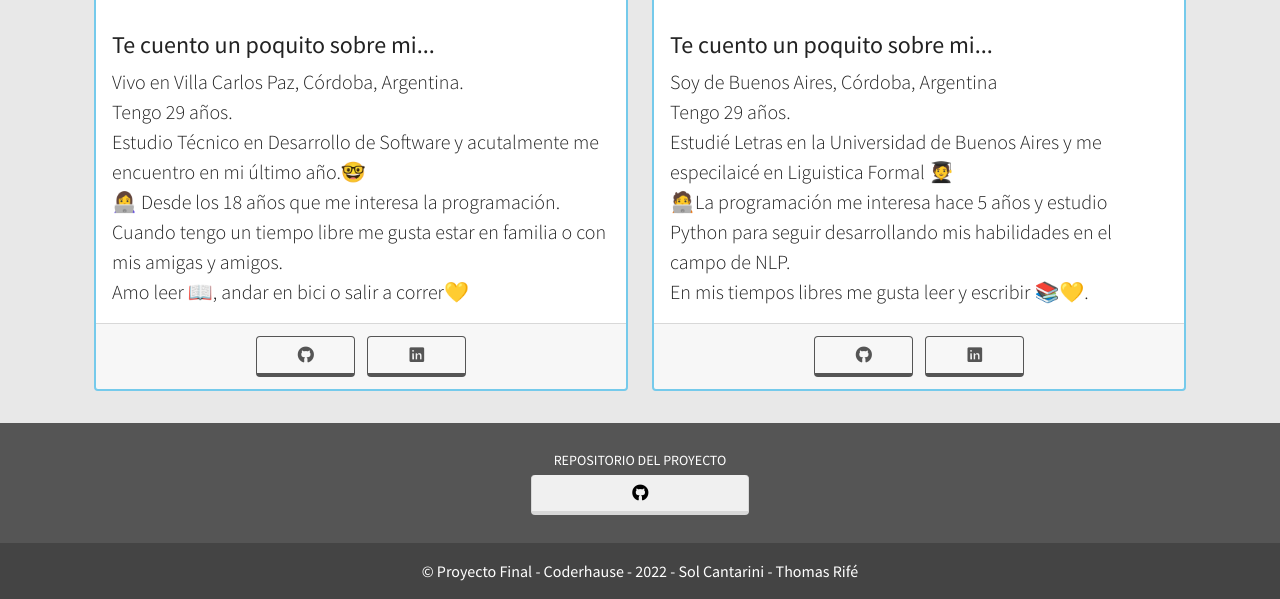
After one commit to thomasrife/ProyectoFinalBlog, a Django app: page /sobre_nosotros/ in a window 1280 px wide. The commit adds this page. Shown: the part 523-1122 px from the top of the page. Run offline with Django 4.2, Linux system fonts and the light colour scheme; parts of the project's set-up code (start-up, migrations or seed data) failed here and were passed over; some libraries are stand-ins or nearby versions.

Commit message:
Se relizó la sección de about y el destella del post

```diff
--- a/ProyectoBlog/settings.py
+++ b/ProyectoBlog/settings.py
@@ -123,7 +123,7 @@ STATIC_URL = 'static/'
 
 #==================== PATH PARA GUARDAR IMAGENES =========================
 #MEDIA_URL es la menra en que vamos acceder a esa carpeta
-MEDIA_URL = 'blog/imagenes/'
+MEDIA_URL = '/imagenes/'
 
 #MEDIA_ROOT es la carpeta que se va crear en el directorio raiz
 MEDIA_ROOT = os.path.join(BASE_DIR, 'imagenes')
--- a/blog/templates/blog/blog_list.html
+++ b/blog/templates/blog/blog_list.html
@@ -29,7 +29,7 @@
 
       {% for post in object_list %}
         <tr class="table-active">
-          <th scope="row">{{post.titulo | striptags | truncatechars:50}}</th>
+          <th scope="row"><a href="{% url 'blog:blog_detail' post.id %}">{{post.titulo | striptags | truncatechars:50}}</a></th>
           <td>{{post.subtitulo | striptags | truncatechars:50}}</td>
           <td>{{post.descripcion | striptags | truncatechars:50}}</td>
           <td>{{post.contenido | striptags | truncatechars:50}}</td>
--- a/blog/templates/components/footer.html
+++ b/blog/templates/components/footer.html
@@ -1,14 +1,13 @@
 {% load static%}
 <!--========================= COMPONENTE FOOTER ===============================-->
-<footer class="bg-dark text-center text-white position-relative bottom-0 end-0" style="width:100%">
+<footer class="bg-dark text-center text-white position-relative bottom-0 end-0" style="width:100%;">
     <!-- Grid container -->
     <div class="container p-4">
         <!-- Section: Social media -->
         <section>
-
             <!-- Github -->
             <small>REPOSITORIO DEL PROYECTO</small><br>
-            <a class="btn btn-light  btn-floating m-1" href="https://github.com/thomasrife/ProyectoFinalBlog.git" role="button" target="_black" style="width:20%"><i class="fab fa-github"></i></a>
+            <a class="btn btn-secondary  btn-floating m-1" href="https://github.com/thomasrife/ProyectoFinalBlog.git" role="button" target="_black" style="width:20%"><i class="fab fa-github"></i></a>
         </section>
     </div>
     <div class="text-center p-3" style="background-color: rgba(0, 0, 0, 0.2);">
--- a/blog/templates/components/navbar.html
+++ b/blog/templates/components/navbar.html
@@ -26,7 +26,7 @@
                     <a class="nav-link active" href="{% url 'blog:home' %}">Inicio</a>
                 </li>
                 <li class="nav-item">
-                    <a class="nav-link active" href="">Sobre nosotros</a>
+                    <a class="nav-link active" href="{% url 'blog:aboutUs' %}">Sobre nosotros</a>
                 </li>
             </ul>
             <ul class="navbar-nav me-5">
--- a/blog/templates/home.html
+++ b/blog/templates/home.html
@@ -17,7 +17,7 @@
                     <div class="card-body">
                         <h4 class="card-title">{{post.titulo}}</h4>
                         <p class="card-text lead ">{{post.descripcion | striptags | truncatechars:50}}</p>
-                        <a href="#" type="button" class="btn btn-link"">Seguir Leyendo</a>
+                        <a href="{% url 'blog:blog_detail' post.id %}" type="button" class="btn btn-link"">Seguir Leyendo</a>
                     </div>
                     <div class=" card-footer" style="font-size:15px">
                         <h6>Por: <b>{{post.autor}}</b> - <small> {{post.fecha}}</small></h6>
--- /dev/null
+++ b/blog/templates/pages/aboutUs.html
@@ -0,0 +1,63 @@
+{% extends 'components/body.html' %}
+
+{% block titulo %} Sobre Nostros {% endblock %}
+
+{% block contenido %}
+<h2><a class="btn btn-outline-danger btn-sm" href="{% url 'blog:home' %}" role="button">👈Volver</a> SOBRE NOSOTROS</h2>
+<hr>
+<div class="row">
+    <div class="col-6">
+        <!-- =======================Presentación Sol=============================-->
+        <div class="card mb-3 border-info border-2">
+            <h2 class="card-header text-center text-primary">Sol Cantarini</h2>
+            <div class="card-body">
+                <img src="#" alt="">
+            </div>
+            <div class="card-body">
+                <h4>Te cuento un poquito sobre mi...</h4>
+                <p class="card-text lead">
+                    Vivo en Villa Carlos Paz, Córdoba, Argentina. <br>
+                    Tengo 29 años. <br>
+                    Estudio Técnico en Desarrollo de Software y acutalmente me encuentro en mi último año.🤓 <br>
+                    👩‍💻 Desde los 18 años que me interesa la programación. <br>
+                    Cuando tengo un tiempo libre me gusta estar en familia o con mis amigas y amigos. <br>
+                    Amo leer 📖, andar en bici o salir a correr💛
+                </p>
+            </div>
+            <div class="card-footer text-muted text-center">
+                <a class="btn btn-outline-dark   btn-floating m-1" href="https://github.com/cantariniSol"
+                    role="button" target="_black" style="width:20%"><i class="fab fa-github"></i></a>
+                <a class="btn btn-outline-dark  btn-floating m-1" href="https://www.linkedin.com/in/cantarini-maria-sol/"
+                    role="button" target="_black" style="width:20%"><i class="fab fa-linkedin"></i></a>
+            </div>
+        </div>
+    </div>
+    <div class="col-6">
+        <!--=======================================Presentación Thomi=============================-->
+        <div class="card mb-3 border-info border-2">
+            <h2 class="card-header text-center text-primary">Thomas Rifé</h4>
+            <div class="card-body">
+                <img src="#" alt="">
+            </div>
+            <div class="card-body">
+                <h4>Te cuento un poquito sobre mi...</h4>
+                <p class="card-text lead ">
+                    Soy de Buenos Aires, Córdoba, Argentina <br>
+                    Tengo 29 años. <br>
+                    Estudié Letras en la Universidad de Buenos Aires y me especilaicé en Liguistica Formal 🧑‍🎓 <br>
+                    🧑‍💻La programación me interesa hace 5 años y estudio Python para seguir desarrollando mis habilidades en el campo de NLP. <br>
+                    En mis tiempos libres me gusta leer y escribir 📚💛.
+                </p>
+            </div>
+            <div class="card-footer text-muted text-center">
+                <a class="btn btn btn-outline-dark  btn-floating m-1" href="https://github.com/thomasrife/ProyectoFinalBlog.git"
+                    role="button" target="_black" style="width:20%"><i class="fab fa-github"></i></a>
+                <a class="btn btn-outline-dark  btn-floating m-1" href="https://github.com/thomasrife"
+                    role="button" target="_black" style="width:20%"><i class="fab fa-linkedin"></i></a>
+            </div>
+        </div>
+    </div>
+</div>
+
+
+{% endblock %}
--- a/blog/urls.py
+++ b/blog/urls.py
@@ -1,14 +1,16 @@
 from django.urls import path
 # Vista Home
-from .views import BlogCreate, BlogDelete, BlogList, BlogUpdate, Home
+from .views import  BlogDetail, BlogCreate, BlogDelete, BlogList, BlogUpdate, Home, AboutUs
 
 
 app_name='blog'
 
 urlpatterns = [
     path('', Home.as_view(), name='home'),
+    path('post/<int:pk>', BlogDetail.as_view(), name='blog_detail'),
     path('listar_posts/', BlogList.as_view(), name='blog_list'),
     path('crear_post/', BlogCreate.as_view(), name='blog_create'),
     path('editar_post/<int:pk>', BlogUpdate.as_view(), name='blog_update'),
-    path('eliminar_post/<pk>', BlogDelete.as_view(), name='blog_delete')
+    path('eliminar_post/<int:pk>', BlogDelete.as_view(), name='blog_delete'),
+    path('sobre_nosotros/', AboutUs.as_view(), name='aboutUs')
 ]
--- a/blog/views.py
+++ b/blog/views.py
@@ -1,4 +1,5 @@
-from django.views.generic import ListView, CreateView, UpdateView, DeleteView
+from django.shortcuts import render
+from django.views.generic import DetailView, ListView, CreateView, UpdateView, DeleteView, View
 from django.contrib.auth.mixins import LoginRequiredMixin, UserPassesTestMixin
 from django.urls import reverse_lazy
 from .models import Post
@@ -10,6 +11,15 @@ class Home(ListView):
     queryset = Post.objects.order_by('-fecha')
     template_name ='home.html'
     paginate_by = 2
+
+class AboutUs(View):
+    def get(self, request, *args, **kwargs):
+        return render(request, 'pages/aboutUs.html')
+
+
+class BlogDetail(DetailView):
+    model =  Post
+    template_name = 'blog/blog_post.html'
 
 class BlogList(ListView):
     model = Post
@@ -39,5 +49,3 @@ class BlogDelete(LoginRequiredMixin, DeleteView):
         # def test_fun(self):
         #     exist = Post.objects.filter( autor=self.request.user.id, id=self.kwargs['pk'])
         #     return True if exist else False
-
- #======================== VISTAS GENERICA DE NOSOTROS ==========================
--- a/blogger/templates/index.html
+++ b/blogger/templates/index.html
@@ -5,7 +5,7 @@
 {% block titulo %} Inicio de Sesión {% endblock %}
 
 {% block contenido %}
-    <div class="p-5 bg-light text-center"">
+    <div class="p-5 bg-light text-center">
             <h3 class=" display-4"> INICIO DE SESIÓN</h2>
         <hr class="my-2">
         <div class="row">
```
Also changed, not shown: blog/templates/blog/blog_post.html (added, +30 -0 lines), blog/templates/pages/about.html (deleted, +0 -11 lines), blog_db.sqlite3, imagenes/blog/patines.jpg (added).
